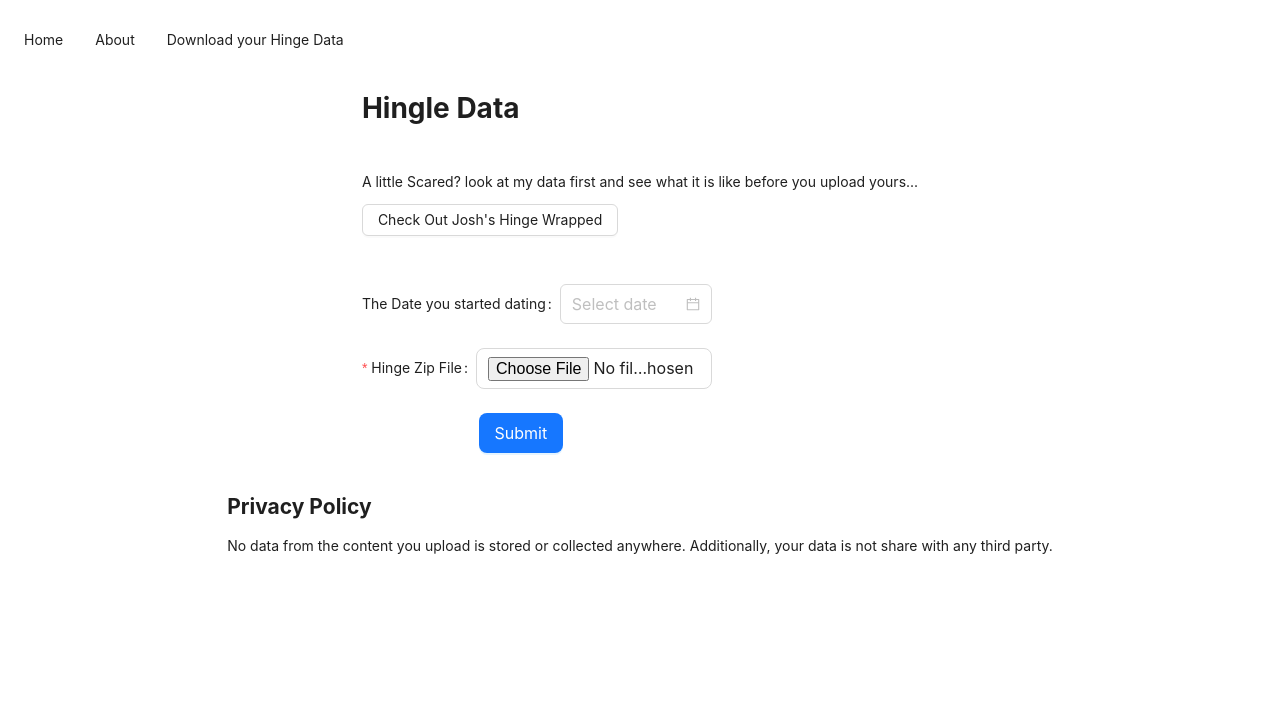
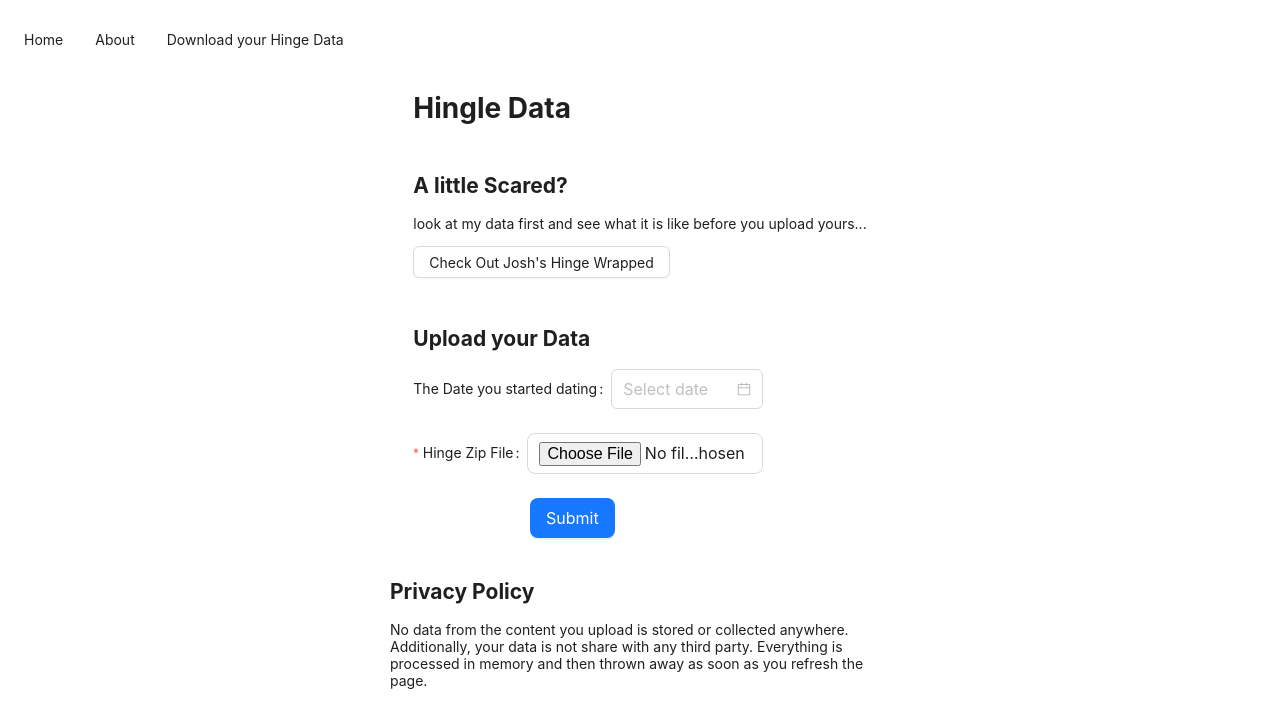
Before and after one commit to cjoshmartin/hinge-wrap-up, a Next.js app: page / in a window 1280 px wide. Shown: the top 728 px of the page. Built offline with nearby package versions, Linux system fonts and the light colour scheme.

Commit message:
nightly build

```diff
--- a/pages/index.tsx
+++ b/pages/index.tsx
@@ -2,7 +2,7 @@
 import { useState } from "react";
 import Results from "../components/results";
 import Layout from "../layout/layout";
-import __data from '../lib/sample_data.json'
+import __data from "../lib/sample_data.json";
 
 export default function Home() {
   const [file, setFile] = useState(null);
@@ -32,15 +32,20 @@
         <div>
           <h1>Hingle Data</h1>
           <div style={{ margin: "3rem 0" }}>
+            <h2>A little Scared?</h2>
+            <div>
               <p>
-              A little Scared? look at my data first and see what it is like
-              before you upload yours...
+                look at my data first and see what it is like before you upload
+                yours...
                 <br />
               </p>
               <Button onClick={() => setMatchData(__data)}>
                 Check Out Josh's Hinge Wrapped
               </Button>
             </div>
+          </div>
+          <div>
+            <h2>Upload your Data</h2>
 
             <Form
               onFinish={onSubmit}
@@ -65,6 +70,7 @@
               </Form.Item>
             </Form>
           </div>
+        </div>
       )}
       {matchData && (
         <div>
@@ -78,11 +84,13 @@
         </div>
       )}
 
-      <div>
+      <div style={{ maxWidth: "500px" }}>
         <h2>Privacy Policy</h2>
         <p>
           No data from the content you upload is stored or collected anywhere.
-          Additionally, your data is not share with any third party.
+          Additionally, your data is not share with any third party. Everything
+          is processed in memory and then thrown away as soon as you refresh the
+          page.
         </p>
       </div>
     </Layout>
```
Lines whose indentation alone changed are shown as unchanged.
